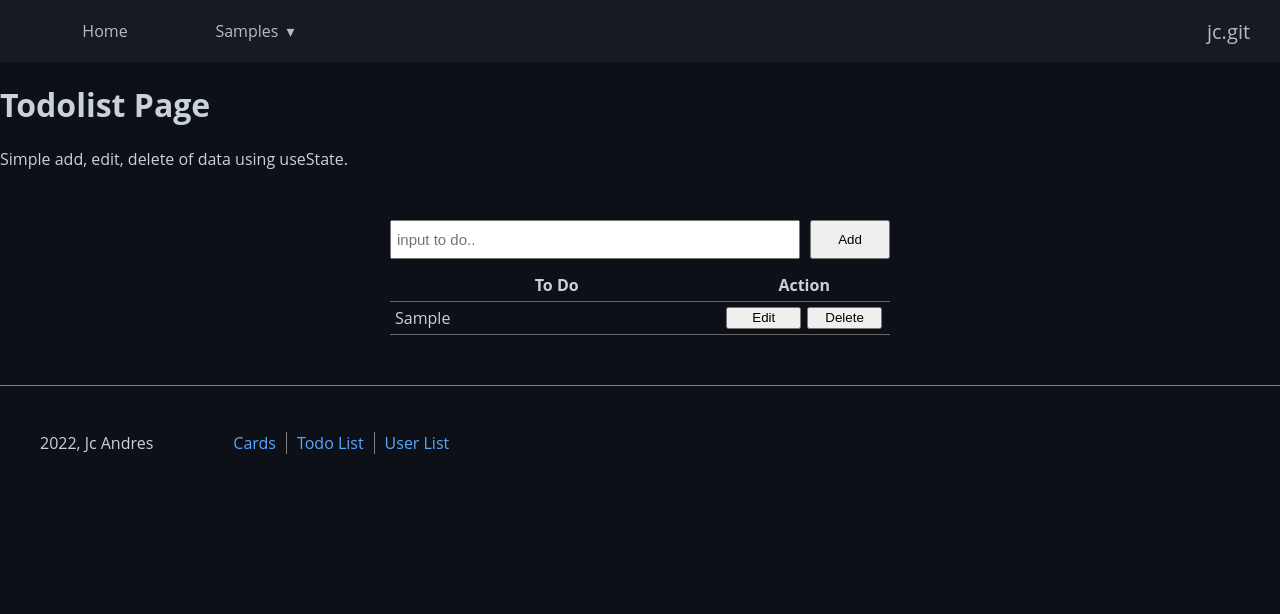
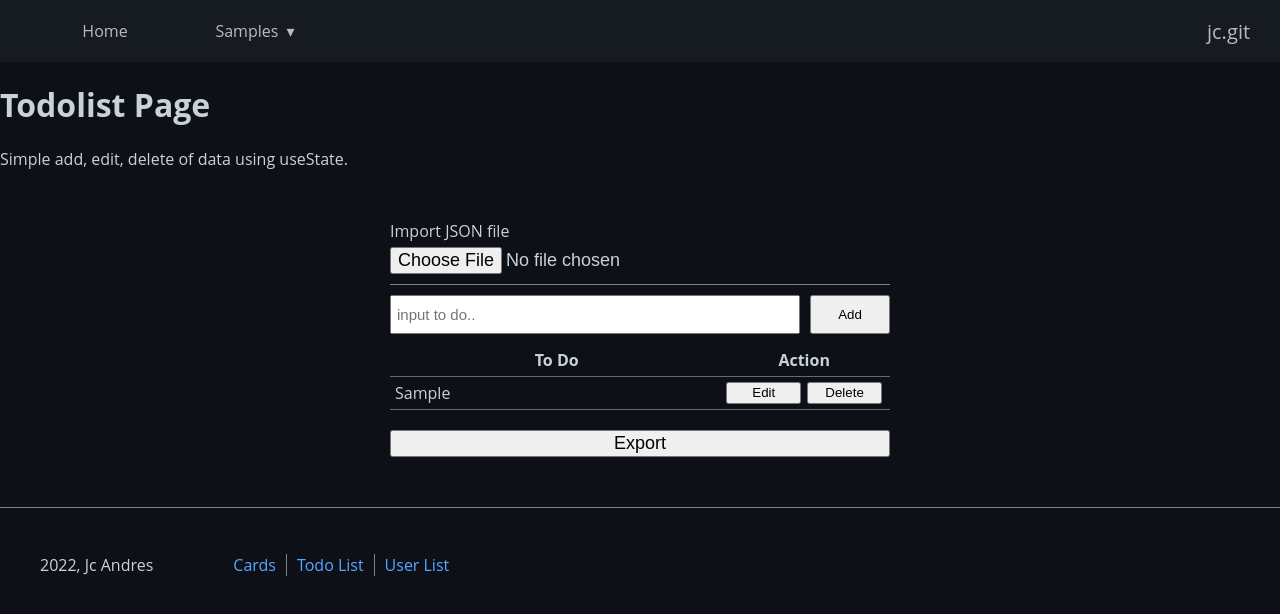
Before and after one commit to jccccandres/reactjs-basic-practice-1, a React (Create React App) app: page /reactjs-basic-practice-1/todolist in a window 1280 px wide. Both pictures are taken after typing "Sample" into the empty fields and a click on the button "Add". Shown: the top 614 px of the page. Built offline with nearby package versions, Linux system fonts and the light colour scheme.

Commit message:
Add import/export in todolist page

```diff
--- a/public/index.html
+++ b/public/index.html
@@ -9,7 +9,7 @@
       name="description"
       content="Web site created using create-react-app"
     />
-    <title>React Practice Basic</title>
+    <title>ReactJS Practice - Jc Andres</title>
   </head>
   <body>
     <noscript>You need to enable JavaScript to run this app.</noscript>
--- a/src/components/Home.js
+++ b/src/components/Home.js
@@ -8,6 +8,12 @@ const Home = () => {
                 <p>
                     Lorem ipsum dolor sit amet, consectetur adipiscing elit, sed do eiusmod tempor incididunt ut labore et dolore magna aliqua. Ut enim ad minim veniam, quis nostrud exercitation ullamco laboris nisi ut aliquip ex ea commodo consequat. Duis aute irure dolor in reprehenderit in voluptate velit esse cillum dolore eu fugiat nulla pariatur. Excepteur sint occaecat cupidatat non proident, sunt in culpa qui officia deserunt mollit anim id est laborum.
                 </p>
+
+                <div className="blog-wrapper">
+                    <h2>Cards</h2>
+                    <p>Lorem ipsum dolor sit amet, consectetur adipiscing elit, sed do eiusmod tempor incididunt ut labore et dolore magna aliqua. Ut enim ad minim veniam, quis nostrud exercitation ullamco laboris nisi ut aliquip ex ea commodo consequat. Duis aute irure dolor in reprehenderit in voluptate velit esse cillum dolore eu fugiat nulla pariatur. Excepteur sint occaecat cupidatat non proident, sunt in culpa qui officia deserunt mollit anim id est laborum.</p>
+                    <button>View</button>
+                </div>
             </div>
         </>
     );
--- a/src/components/Todolist.js
+++ b/src/components/Todolist.js
@@ -38,6 +38,24 @@ const Todolist = () => {
         setState({...state, todolist: list, indexToEdit: '', valueToEdit: ''});
     }
 
+    const exportData = () => {
+        const jsonString = `data:text/json;chatset=utf-8,${encodeURIComponent(
+            JSON.stringify(todolist)
+        )}`;
+        const link = document.createElement("a");
+        link.href = jsonString;
+        link.download = "data.json";
+        link.click();
+    }
+
+    const importData = (e) => {
+        const fileReader = new FileReader();
+        fileReader.readAsText(e.target.files[0], "UTF-8");
+        fileReader.onload = e => {
+            setState({...state, todolist: JSON.parse(e.target.result)})
+        };
+    }
+
     return (
         <>
             <div className="container">
@@ -47,6 +65,11 @@ const Todolist = () => {
                 </p>
 
                 <div className="main-todolist">
+                    <div className="import-form-wrapper">
+                        <div>Import JSON file</div>
+                        <input type='file' onChange={importData} />
+                    </div>
+
                     <div className="form-wrapper">
                         <input
                             type='text'
@@ -95,6 +118,14 @@ const Todolist = () => {
                         : ''
                     }
 
+                    {
+                        todolist.length ?
+                            <div className="export-form-wrapper">
+                                <button onClick={exportData}>Export</button>
+                            </div>
+                        : ''
+                    }
+
                 </div>
 
             </div>
--- a/src/styles/app.scss
+++ b/src/styles/app.scss
@@ -138,6 +138,12 @@ footer {
         color: grey;
     }
 
+    .blog-wrapper {
+        margin: 0 100px 50px;
+        padding: 20px 0;
+        border-bottom: 1px solid grey;
+    }
+
     @import './home.scss';
     @import './todolist.scss';
     @import './userlist.scss';
--- a/src/styles/todolist.scss
+++ b/src/styles/todolist.scss
@@ -3,6 +3,25 @@
     row-gap: 10px;
     max-width: 500px;
     margin: 50px auto;
+
+    .import-form-wrapper {
+        display: grid;
+        row-gap: 5px;
+        border-bottom: 1px solid grey;
+        padding-bottom: 10px;
+        input {
+            font-size: 18px;
+        }
+    }
+
+    .export-form-wrapper {
+        display: grid;
+        padding-top: 10px;
+
+        button {
+            font-size: 18px;
+        }
+    }
 
     .form-wrapper {
         display: grid;
```
